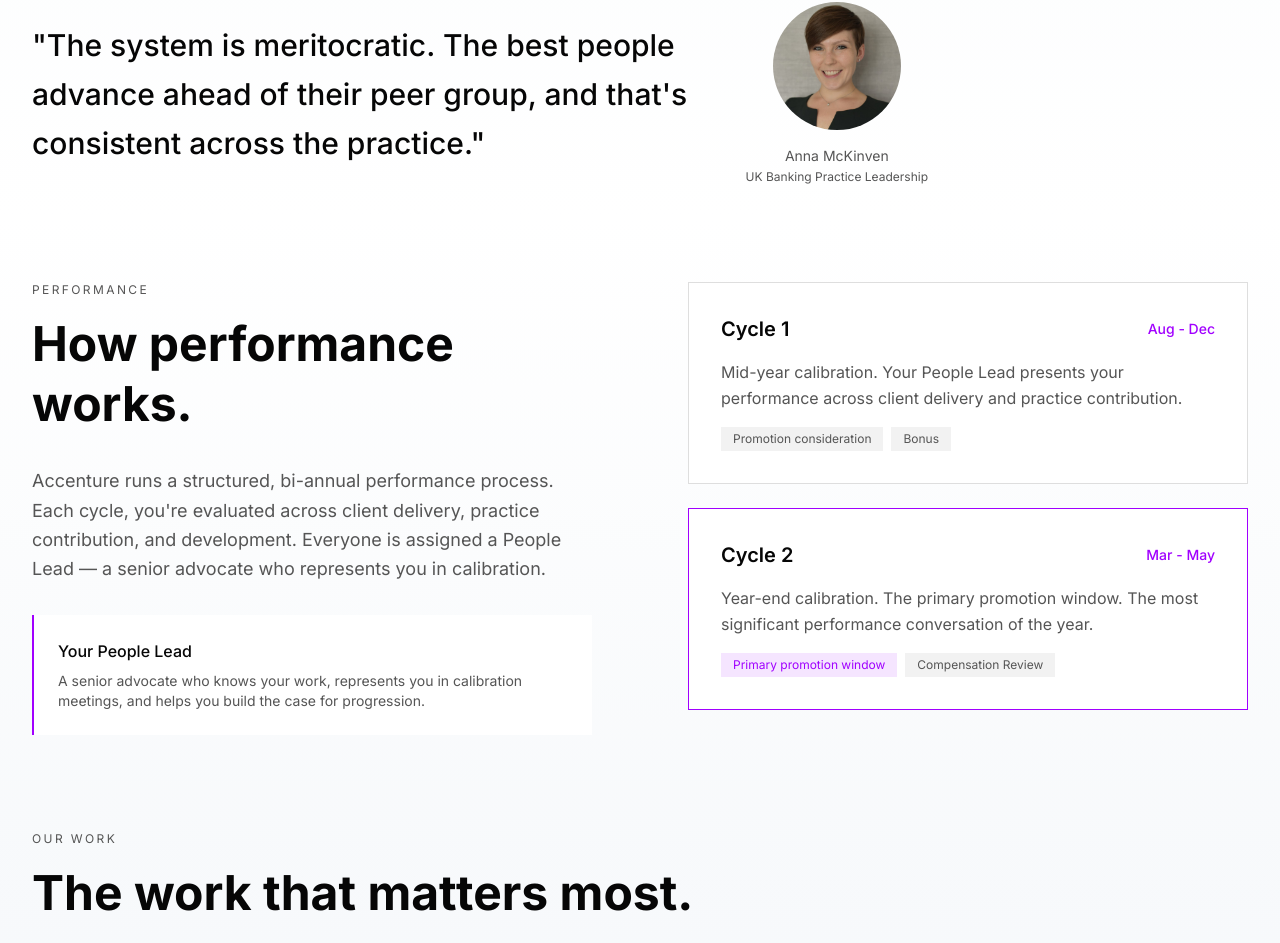
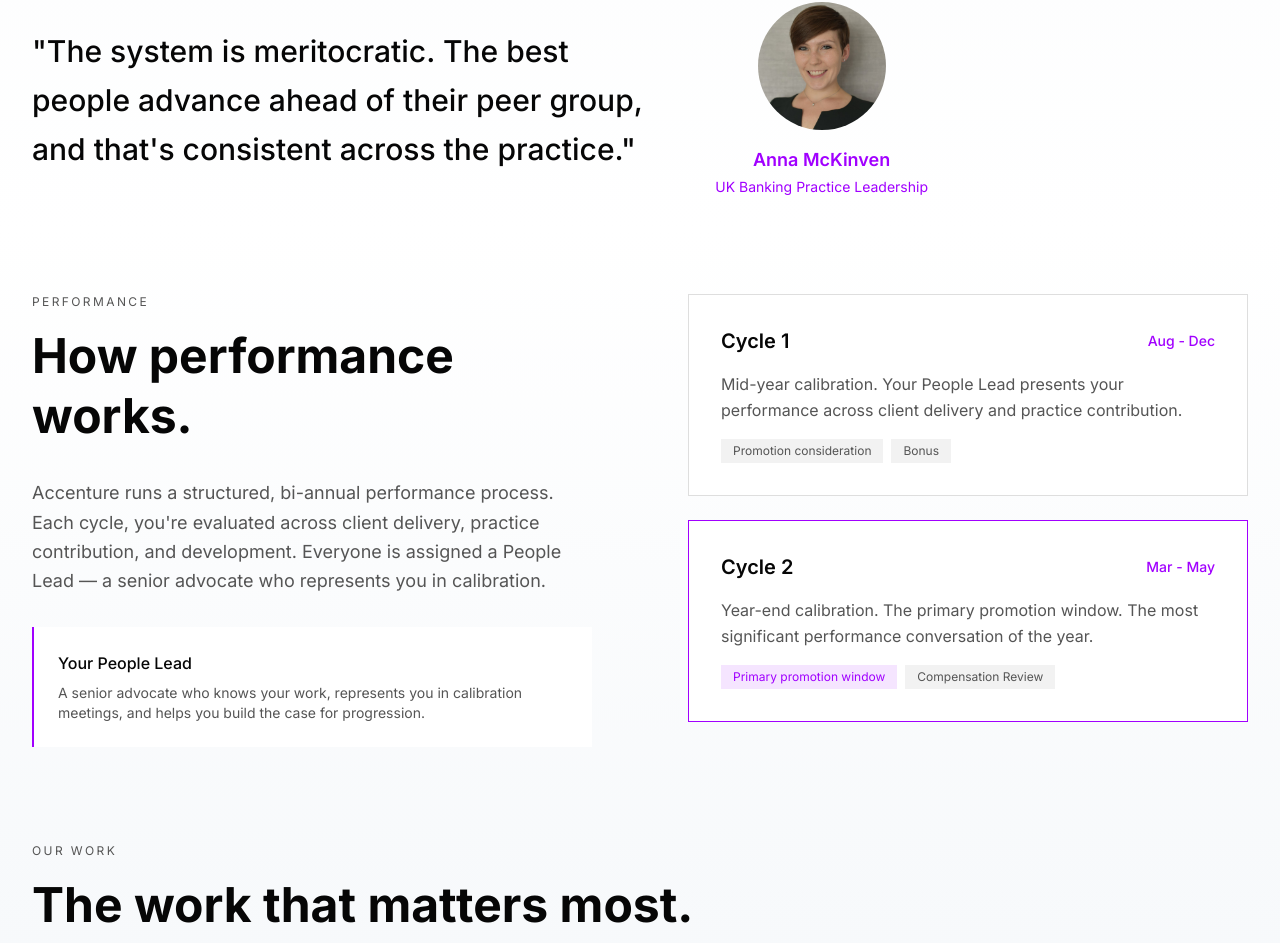
Before and after one commit to jesykalu/ie-banking-payments-njprospectus, a Next.js app: page / in a window 1280 px wide. Shown: the part 5991-6934 px from the top of the page. Built offline with nearby package versions, Linux system fonts and the light colour scheme.

Commit message:
feat: enhance Anna McKinven's name and title styling
Increase font size and apply purple color for name and title.

```diff
--- a/components/career-section.tsx
+++ b/components/career-section.tsx
@@ -86,9 +86,9 @@ export function CareerSection() {
                     alt="Anna McKinven"
                     className="w-24 h-24 lg:w-32 lg:h-32 rounded-full object-cover"
                   />
-                  <p className="text-muted-foreground mt-4 text-center text-sm">
-                    Anna McKinven<br />
-                    <span className="text-xs">UK Banking Practice Leadership</span>
+                  <p className="mt-4 text-center">
+                    <span className="text-lg font-semibold text-[#A100FF] block">Anna McKinven</span>
+                    <span className="text-sm text-[#A100FF]">UK Banking Practice Leadership</span>
                   </p>
                 </div>
               </div>
```
